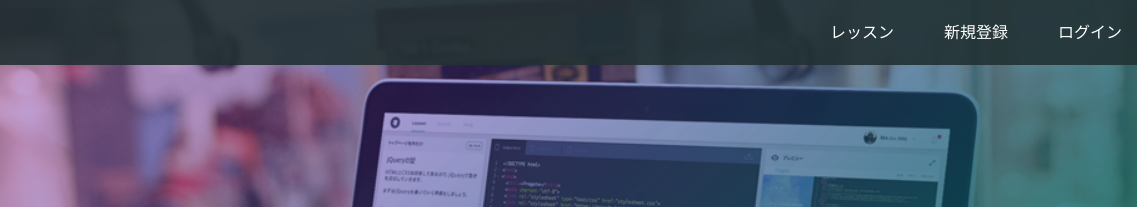
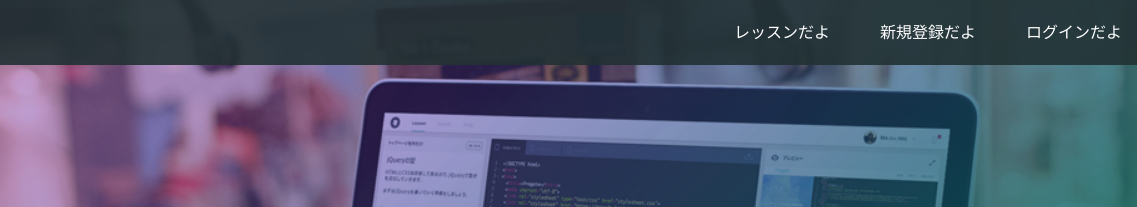
Before and after one commit to tasmania584/tasmania584.github.io, a plain HTML site: page index.html in a window 1280 px wide. Shown: the top 207 px of the page, 143-1280 px from the left. Drawn offline with Linux system fonts and the light colour scheme.

Commit message:
Update index.html

```diff
--- a/index.html
+++ b/index.html
@@ -15,9 +15,9 @@
       </div>
       <span class="fa fa-bars menu-icon"></span>
       <div class="header-right">
-        <a href="#">レッスン</a>
-        <a href="#">新規登録</a>
-        <a href="#" class="login">ログイン</a>
+        <a href="#">レッスンだよ</a>
+        <a href="#">新規登録だよ</a>
+        <a href="#" class="login">ログインだよ</a>
       </div>
     </div>
   </header>
```
